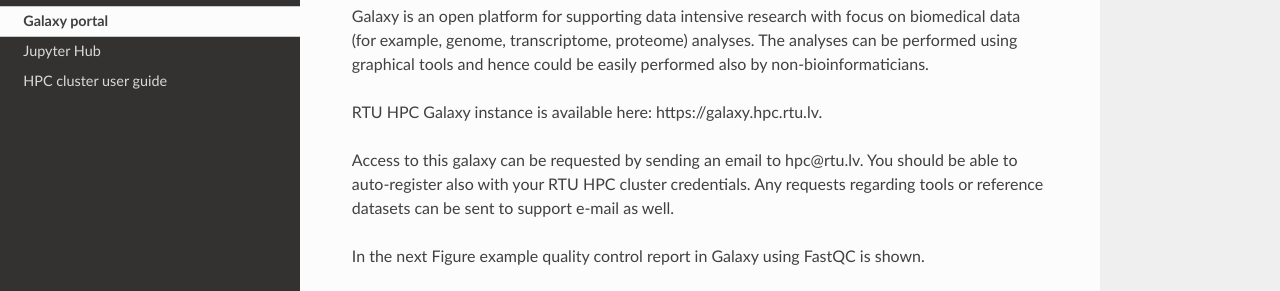
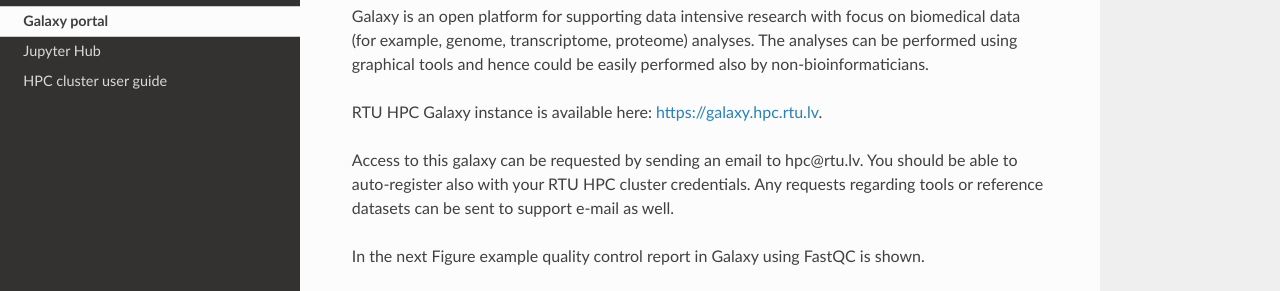
Before and after one commit to rtuhpc/hpc-platform, a Sphinx documentation site: the page built from doc/galaxy.md, in a window 1280 px wide and 979 px high. Shown: the part 155-446 px from the top of the window. Built offline with Sphinx 7.4.7 and the Read the Docs theme 2.0.0, drawn with Linux system fonts in a browser that asks for light colours; part of the change alters nothing that is shown.

```diff
--- a/doc/galaxy.md
+++ b/doc/galaxy.md
@@ -1,7 +1,7 @@
 # Galaxy portal
 Galaxy is an open platform for supporting data intensive research with focus on biomedical data (for example, genome, transcriptome, proteome) analyses. The analyses can be performed using graphical tools and hence could be easily performed also by non-bioinformaticians.
 
-RTU HPC Galaxy instance is available here: https://galaxy.hpc.rtu.lv.
+RTU HPC Galaxy instance is available here: [https://galaxy.hpc.rtu.lv](https://galaxy.hpc.rtu.lv).
 
 Access to this galaxy can be requested by sending an email to hpc@rtu.lv. You should be able to auto-register also with your RTU HPC cluster credentials. Any requests regarding tools or reference datasets can be sent to support e-mail as well.
 
```
